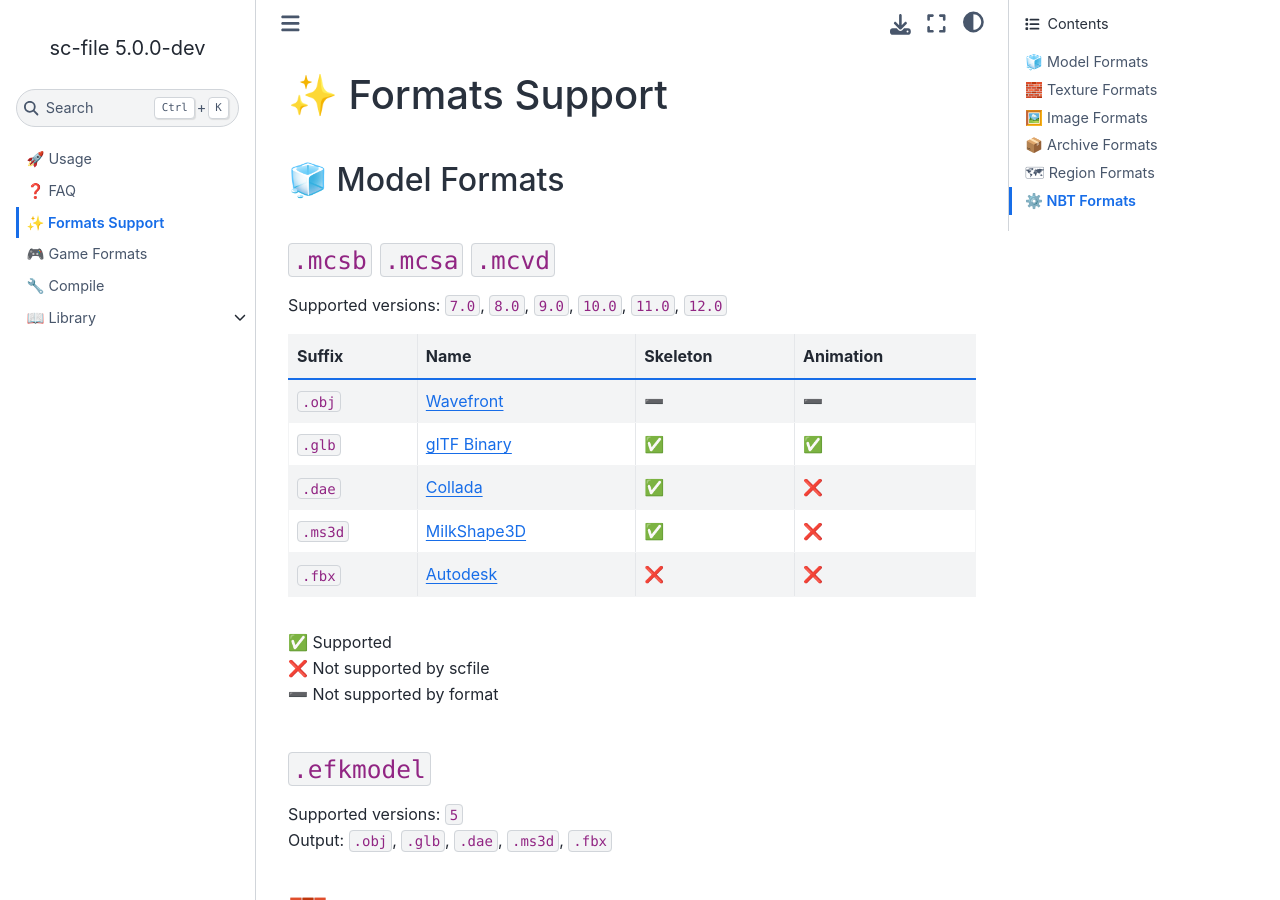
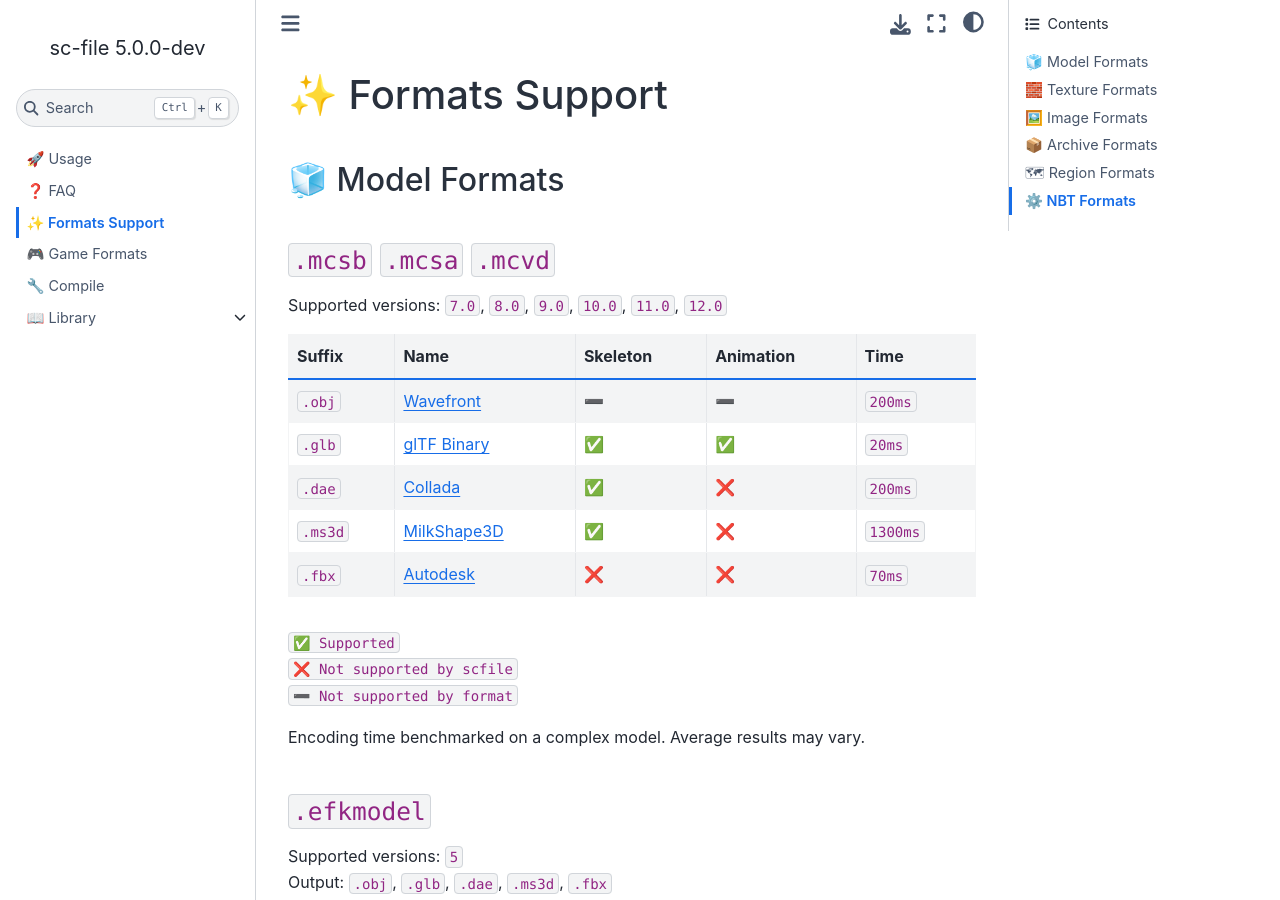
Before and after one commit to onejeuu/sc-file, a Sphinx documentation site: the page built from docs/source/support.rst, in a window 1280 px wide and 900 px high. Built offline with Sphinx 7.4.7 and the Sphinx Book theme 1.1.4, drawn with Linux system fonts in a browser that asks for light colours.

Commit message:
docs: update formats bench

```diff
--- a/docs/source/support.rst
+++ b/docs/source/support.rst
@@ -19,31 +19,38 @@
     - Name
     - Skeleton
     - Animation
+    - Time
   * - ``.obj``
     - `Wavefront <OBJ_>`_
     - ➖
     - ➖
+    - ``200ms``
   * - ``.glb``
     - `glTF Binary <GLTF_>`_
     - ✅
     - ✅
+    - ``20ms``
   * - ``.dae``
     - `Collada <DAE_>`_
     - ✅
     - ❌
+    - ``200ms``
   * - ``.ms3d``
     - `MilkShape3D <MS3D_>`_
     - ✅
     - ❌
+    - ``1300ms``
   * - ``.fbx``
     - `Autodesk <FBX_>`_
     - ❌
     - ❌
+    - ``70ms``
 
-| ✅ Supported
-| ❌ Not supported by scfile
-| ➖ Not supported by format
+| ``✅ Supported``
+| ``❌ Not supported by scfile``
+| ``➖ Not supported by format``
 
+| Encoding time benchmarked on a complex model. Average results may vary.
 
 ``.efkmodel``
 ^^^^^^^^^^^^^^^^^^^^^^^^^^^^^^^^^^^^^^^^
```
